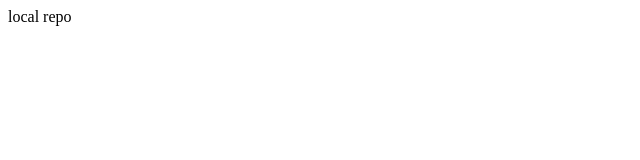
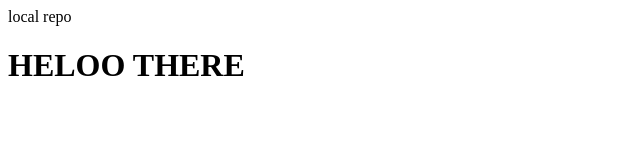
Before and after one commit to shadab93devops/local-repo, a plain HTML site: page index.html in a window 1280 px wide. Shown: the whole page, without its empty margins (0-640 px from the left). Drawn offline with Linux system fonts and the light colour scheme.

Commit message:
added heading

```diff
--- a/index.html
+++ b/index.html
@@ -1 +1,2 @@
 <p>local repo</p>
+<H1>HELOO THERE</H1>
```
